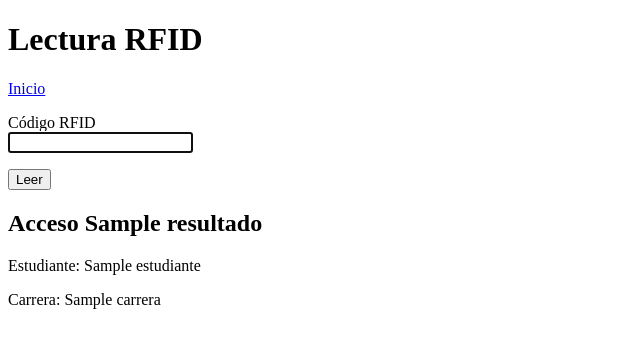
After one commit to PabloToapanta/BorradorVisual, a PHP site: template vistas/accesos/lectura.php in a window 1280 px wide. The commit adds this page. Shown: the top 348 px of the page, without its empty margins (0-640 px from the left). Run offline with PHP 8.4, Linux system fonts and the light colour scheme; the template is opened without the code that fills it: most values are stand-ins (such as "Sample title", 1, 10 or a date in 2020).

Commit message:
Lectura RFID y registro de accesos
Co-Authored-By: Claude Opus 5.5 <noreply@anthropic.com>

```diff
--- a/index.php
+++ b/index.php
@@ -7,6 +7,7 @@
 <body>
     <h1>Sistema de control de acceso</h1>
     <p><a href="controladores/administradores.php">Iniciar sesión de administrador</a></p>
-    <p>Los módulos de accesos e historial se añadirán por etapas.</p>
+    <p><a href="controladores/accesos.php">Lectura RFID</a></p>
+    <p>El módulo de historial se añadirá por etapas.</p>
 </body>
 </html>
--- /dev/null
+++ b/vistas/accesos/lectura.php
@@ -0,0 +1,32 @@
+<!DOCTYPE html>
+<html lang="es">
+
+<head>
+    <meta charset="UTF-8">
+    <title>Lectura RFID</title>
+</head>
+
+<body>
+    <h1>Lectura RFID</h1>
+    <p><a href="../index.php">Inicio</a></p>
+
+    <form action="accesos.php" method="post">
+        <input type="hidden" name="accion" value="leer">
+        <p>
+            <label for="codigo_rfid">Código RFID</label><br>
+            <input id="codigo_rfid" name="codigo_rfid" maxlength="32" required autofocus>
+        </p>
+        <button type="submit">Leer</button>
+    </form>
+
+    <?php if ($resultado !== '') { ?>
+        <h2>Acceso <?= htmlspecialchars($resultado) ?></h2>
+    <?php } ?>
+
+    <?php if ($estudiante !== null) { ?>
+        <p>Estudiante: <?= htmlspecialchars($estudiante['nombres']) ?></p>
+        <p>Carrera: <?= htmlspecialchars($estudiante['carrera']) ?></p>
+    <?php } ?>
+</body>
+
+</html>
```
Also changed, not shown: controladores/accesos.php (added, +35 -0 lines), modelos/AccesoModelo.php (added, +33 -0 lines).
